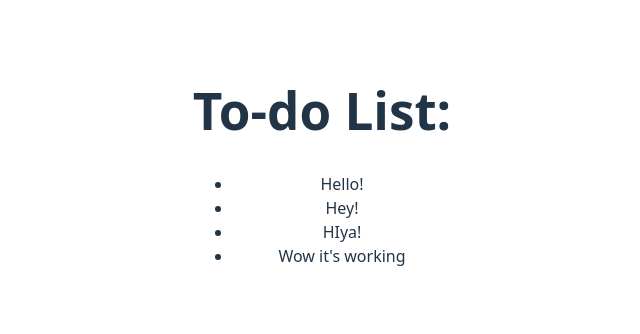
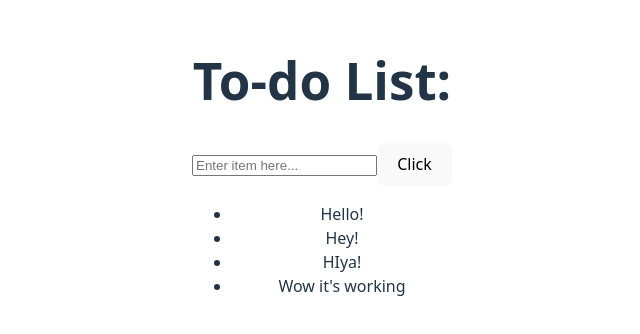
Before and after one commit to simonas-kulakauskas/react-todo-list, a React (Vite) app: page / in a window 1280 px wide. Shown: the part 234-568 px from the top of the page, without its empty margins (318-958 px from the left). Built offline with nearby package versions, Linux system fonts and the light colour scheme.

Commit message:
Added a new component to display button and input box and handle it's click. Also it prevents the default behavior of the submit button.

```diff
--- a/src/App.jsx
+++ b/src/App.jsx
@@ -22,11 +22,32 @@ function DisplayListItems({ listItems }) {
   );
 }
 
+function AddListItem() {
+
+  function handleAddItem(newValue) {
+    console.log(newValue)
+  }
+
+  return (
+    <form>
+      <input id="todoItemInputBox" type="text" placeholder="Enter item here..."></input>
+      <button type="submit" onClick={(e) => {
+        e.preventDefault();
+        handleAddItem();
+        }}>Click</button>
+    </form>
+  );
+}
+
+
+
 function App() {
   return (
     <>
       <h1>To-do List: </h1>
       {/* Inset code below*/}
+
+      <AddListItem />
       <ul>
         <DisplayListItems listItems={todoListItems} />
       </ul>
```
